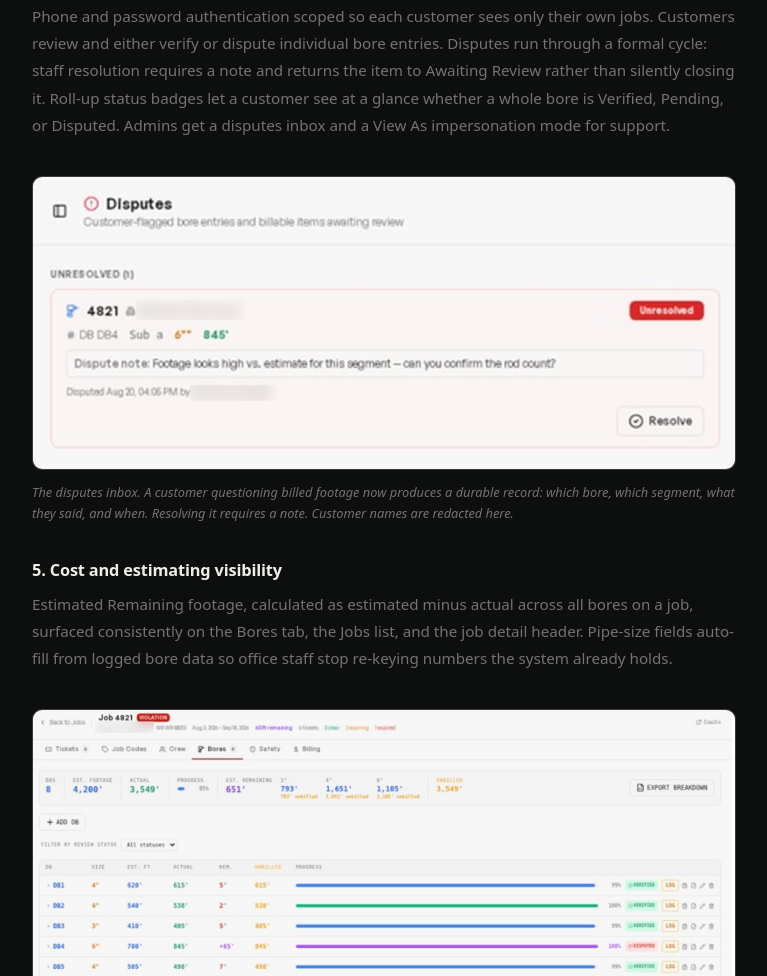
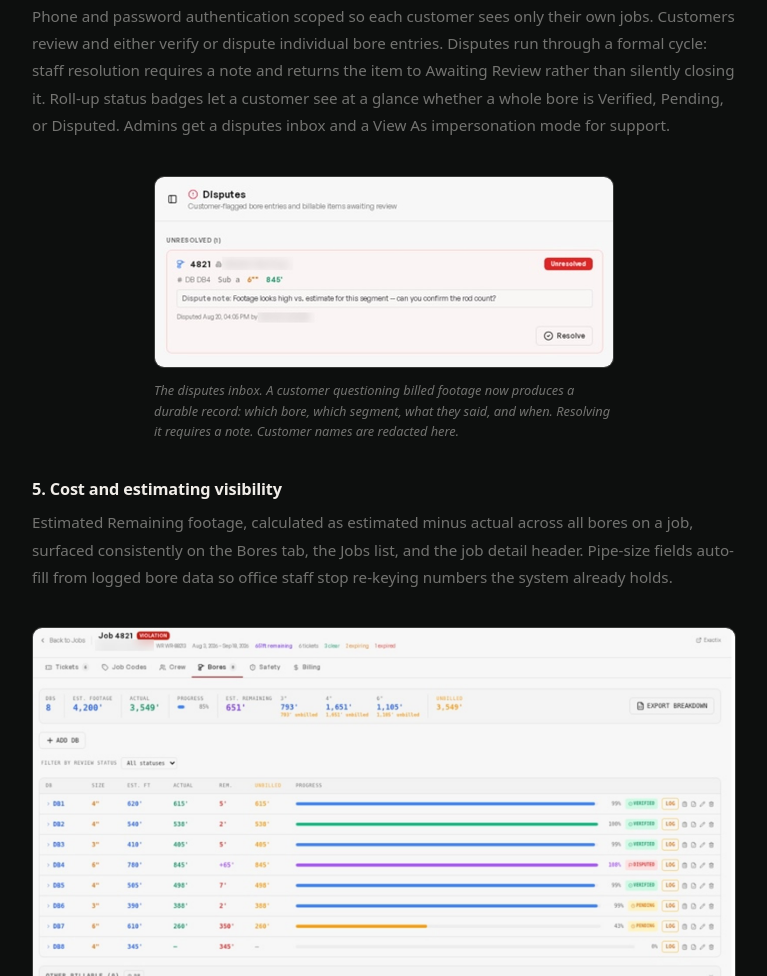
Before and after one commit to jpatalano/stature-advisors-website, a plain HTML site: page case-studies/from-paper-bore-logs-to-a-field-operating-system/index.html in a window 1280 px wide. Shown: the part 4107-5083 px from the top of the page, without its empty margins (256-1023 px from the left). Drawn offline with nearby package versions, Linux system fonts and the light colour scheme; a web font is replaced by a local one.

Commit message:
Constrain disputes figure width so it renders at native resolution

```diff
--- a/case-studies/from-paper-bore-logs-to-a-field-operating-system/index.html
+++ b/case-studies/from-paper-bore-logs-to-a-field-operating-system/index.html
@@ -123,7 +123,7 @@
     <h3>4. Customer portal</h3>
     <p>Phone and password authentication scoped so each customer sees only their own jobs. Customers review and either verify or dispute individual bore entries. Disputes run through a formal cycle: staff resolution requires a note and returns the item to Awaiting Review rather than silently closing it. Roll-up status badges let a customer see at a glance whether a whole bore is Verified, Pending, or Disputed. Admins get a disputes inbox and a View As impersonation mode for support.</p>
 
-    <figure class="article-figure">
+    <figure class="article-figure article-figure--compact">
       <img src="../../img/case-studies/fibertech-disputes.jpg" alt="The admin disputes inbox showing one unresolved item: a customer-flagged bore entry with the disputed footage, the customer's note questioning the rod count, a timestamp, and a Resolve action" loading="lazy">
       <figcaption>The disputes inbox. A customer questioning billed footage now produces a durable record: which bore, which segment, what they said, and when. Resolving it requires a note. Customer names are redacted here.</figcaption>
     </figure>
--- a/css/style.css
+++ b/css/style.css
@@ -500,6 +500,12 @@ nav { animation: fadeDown 0.6s cubic-bezier(0.16,1,0.3,1) 0.1s both; }
   border: 1px solid var(--fg-dim);
 }
 
+.article-figure--compact {
+  max-width: 460px;
+  margin-left: auto;
+  margin-right: auto;
+}
+
 .article-figure figcaption {
   font-size: 0.8rem;
   color: var(--fg-muted);
```
